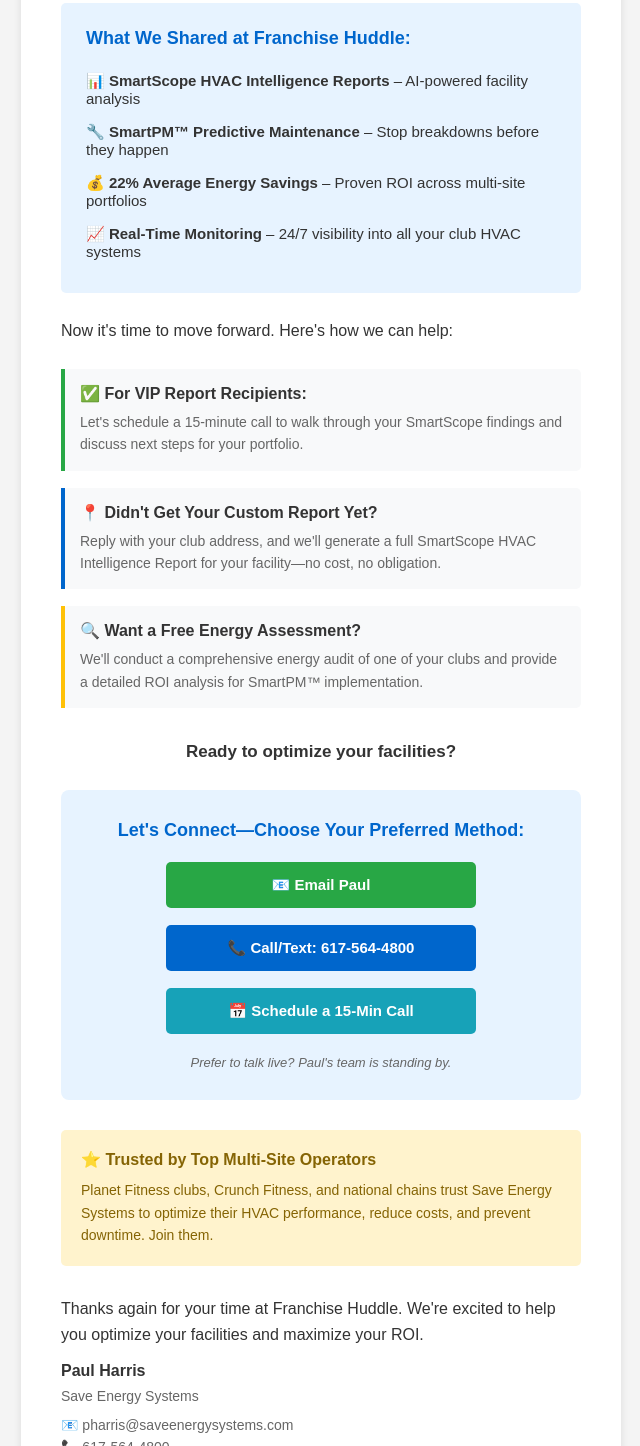
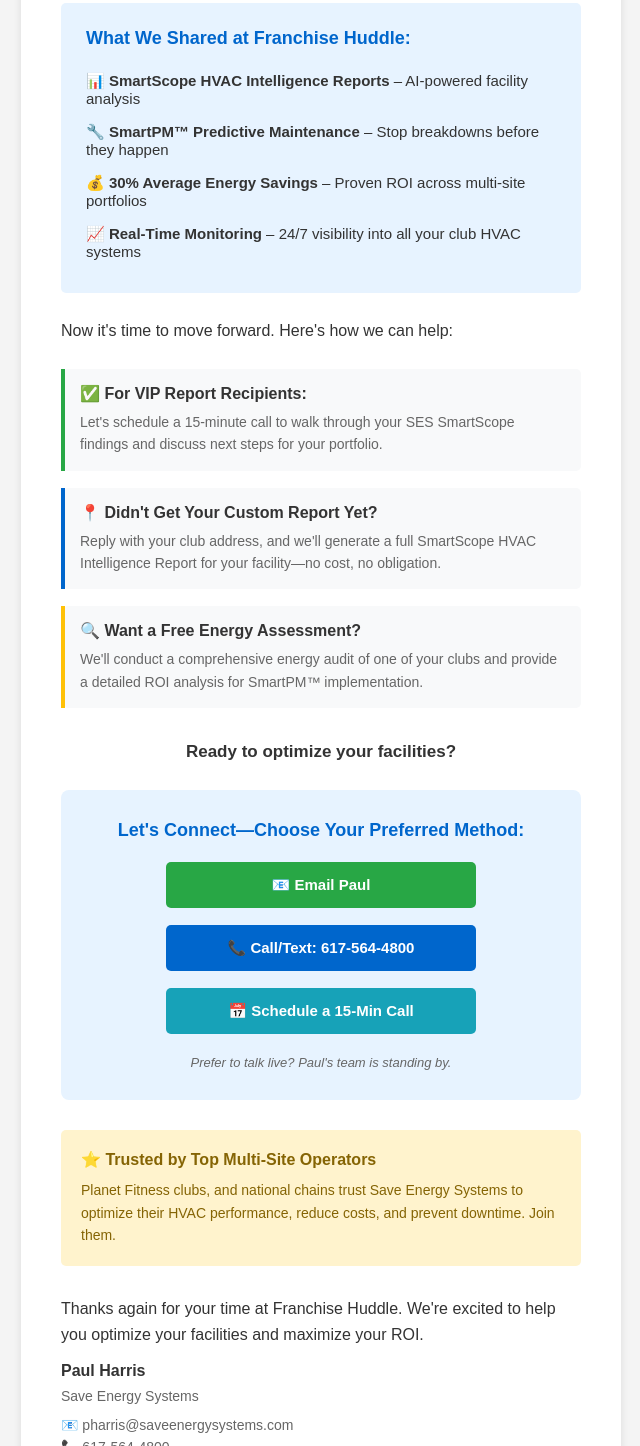
Before and after one commit to asoler000/PF_HUDDLE_EMAIL_CAMPAIGN_2025, a plain HTML site: page email_3_post_show_followup.html in a window 1280 px wide. Shown: the part 570-2016 px from the top of the page, without its empty margins (319-959 px from the left). Drawn offline with Linux system fonts and the light colour scheme.

Commit message:
Update email_3_post_show_followup.html

```diff
--- a/email_3_post_show_followup.html
+++ b/email_3_post_show_followup.html
@@ -66,7 +66,7 @@
                                             </tr>
                                             <tr>
                                                 <td style="padding: 8px 0; color: #333333; font-size: 15px;">
-                                                    💰 <strong>22% Average Energy Savings</strong> – Proven ROI across multi-site portfolios
+                                                    💰 <strong>30% Average Energy Savings</strong> – Proven ROI across multi-site portfolios
                                                 </td>
                                             </tr>
                                             <tr>
@@ -91,7 +91,7 @@
                                             ✅ For VIP Report Recipients:
                                         </p>
                                         <p style="margin: 0; color: #666666; font-size: 14px; line-height: 1.6;">
-                                            Let's schedule a 15-minute call to walk through your SmartScope findings and discuss next steps for your portfolio.
+                                            Let's schedule a 15-minute call to walk through your SES SmartScope findings and discuss next steps for your portfolio.
                                         </p>
                                     </td>
                                 </tr>
@@ -180,7 +180,7 @@
                                             ⭐ Trusted by Top Multi-Site Operators
                                         </p>
                                         <p style="margin: 0; color: #856404; font-size: 14px; line-height: 1.6;">
-                                            Planet Fitness clubs, Crunch Fitness, and national chains trust Save Energy Systems to optimize their HVAC performance, reduce costs, and prevent downtime. Join them.
+                                            Planet Fitness clubs, and national chains trust Save Energy Systems to optimize their HVAC performance, reduce costs, and prevent downtime. Join them.
                                         </p>
                                     </td>
                                 </tr>
```
